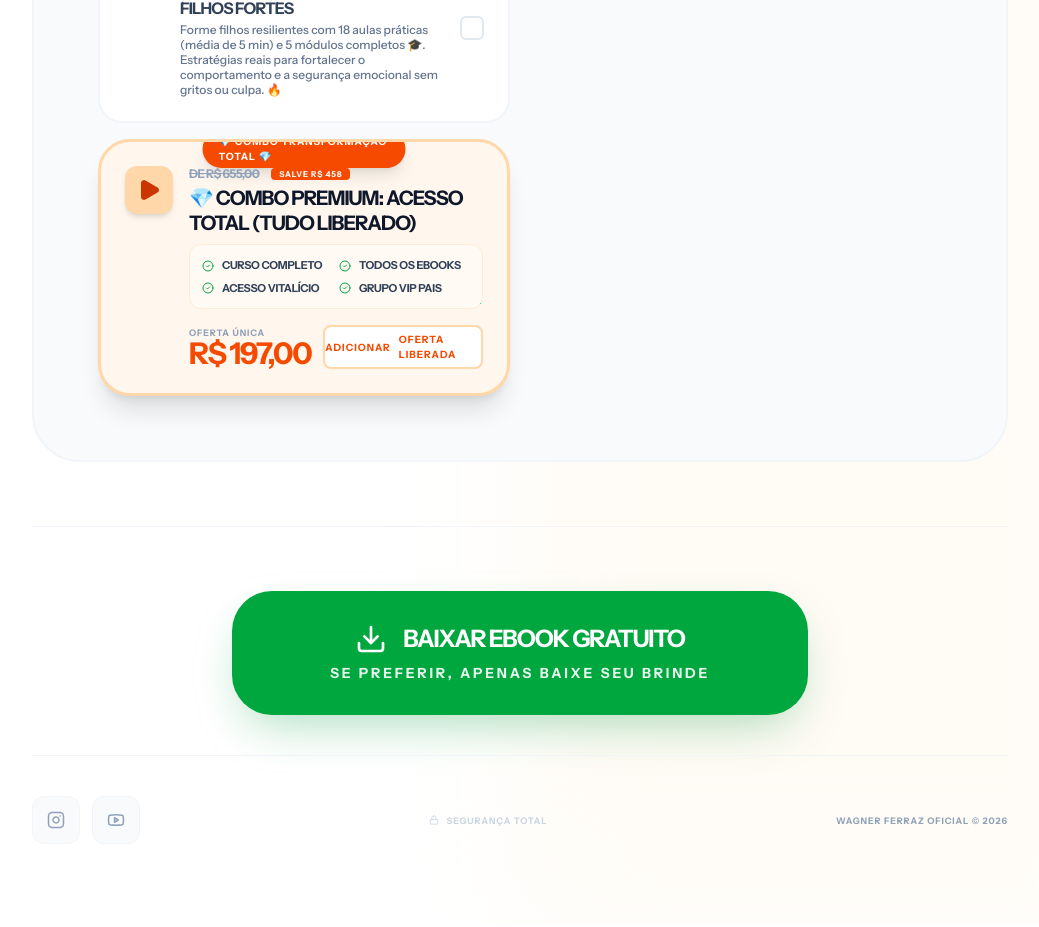
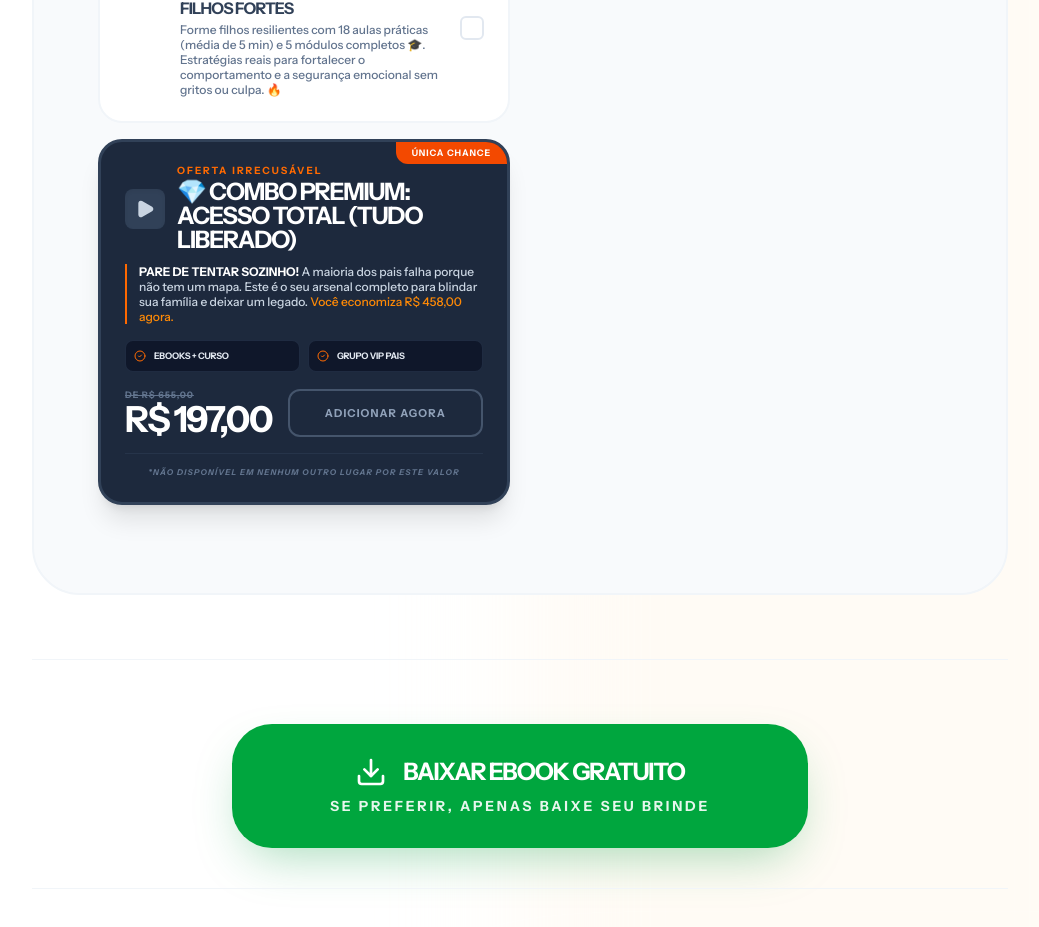
Before and after one commit to wagnerferrazdelima-maker/Paternidade, a React (Vite) app: page /obrigado in a window 1280 px wide. Shown: the part 2286-3213 px from the top of the page, without its empty margins (120-1159 px from the left). Built offline with nearby package versions, Linux system fonts and the light colour scheme.

Commit message:
feat: Improve Thank You page design and UX
Refactors the "Thank You" page component to enhance visual appeal and user experience. Includes style updates for offer cards, badge placement, and overall layout to better highlight the "Combo Transformação Total" and create a more engaging user flow.

```diff
--- a/src/ThankYou.tsx
+++ b/src/ThankYou.tsx
@@ -289,72 +289,76 @@ export default function ThankYou() {
                         <div
                           key={bump.id}
                           onClick={() => toggleBump(bump.id)}
-                          className={`relative p-4 sm:p-6 rounded-[2rem] border-[3px] transition-all cursor-pointer group overflow-hidden ${
+                          className={`relative p-5 sm:p-6 rounded-[1.5rem] border-[3px] transition-all cursor-pointer group overflow-hidden mb-6 ${
                             isSelected
-                              ? 'bg-orange-100 border-orange-600 ring-4 ring-orange-600/10 shadow-2xl'
-                              : 'bg-orange-50 border-orange-200 shadow-xl hover:border-orange-400'
+                              ? 'bg-slate-900 border-orange-500 ring-4 ring-orange-500/20 shadow-2xl scale-[1.01]'
+                              : 'bg-slate-800 border-slate-700 shadow-xl hover:border-orange-500/50'
                           }`}
                         >
-                          <div className="absolute -top-3 left-1/2 -translate-x-1/2 bg-orange-600 text-white text-[8px] sm:text-[10px] font-black px-4 py-1 rounded-full shadow-lg z-10 uppercase tracking-widest flex items-center gap-2">
-                             💎 COMBO TRANSFORMAÇÃO TOTAL 💎
+                          {/* Sabri Suby Style Badge */}
+                          <div className="absolute top-0 right-0 bg-orange-600 text-white text-[9px] font-black px-4 py-1 rounded-bl-xl z-20 uppercase tracking-widest animate-pulse">
+                             Única Chance
                           </div>
 
-                          <div className="flex flex-col sm:flex-row items-start gap-4 relative z-10">
-                            <div className={`h-12 w-12 shrink-0 rounded-xl flex items-center justify-center transition-colors shadow-md ${
-                              isSelected ? 'bg-orange-600 text-white' : 'bg-orange-200 text-orange-700'
+                          <div className="relative z-10">
+                            <div className="flex items-center gap-3 mb-3">
+                              <div className={`h-10 w-10 shrink-0 rounded-lg flex items-center justify-center shadow-inner ${
+                                isSelected ? 'bg-orange-600 text-white' : 'bg-slate-700 text-slate-300'
                               }`}>
-                              <Play size={24} fill="currentColor" />
+                                <Play size={20} fill="currentColor" />
                               </div>
-
-                            <div className="flex-1">
-                              <div className="flex flex-wrap items-center gap-x-3 gap-y-1 mb-1">
-                                <span className="text-[10px] sm:text-xs font-bold uppercase tracking-tighter line-through text-slate-400">De R$ {bump.oldPrice.toFixed(2).replace('.', ',')}</span>
-                                <div className="bg-orange-600 text-white px-2 py-0.5 rounded text-[8px] font-black uppercase tracking-widest leading-none">SALVE R$ 458</div>
-                              </div>
-
-                              <h4 className="text-base sm:text-xl font-black text-slate-900 uppercase tracking-tighter mb-2 leading-tight">
+                              <div>
+                                <span className="block text-[10px] font-black text-orange-500 uppercase tracking-[0.2em] leading-none mb-1">Oferta Irrecusável</span>
+                                <h4 className="text-lg sm:text-2xl font-black text-white uppercase tracking-tighter leading-none">
                                   {bump.title}
                                 </h4>
-
-                              <div className="grid grid-cols-1 sm:grid-cols-2 gap-1.5 mb-4 bg-white/40 p-3 rounded-xl border border-orange-200/40">
-                                <div className="flex items-center gap-2 text-[10px] sm:text-[11px] font-bold text-slate-700 uppercase tracking-tight">
-                                  <CheckCircle2 size={12} className="text-green-600 shrink-0" />
-                                  <span>CURSO COMPLETO</span>
-                                </div>
-                                <div className="flex items-center gap-2 text-[10px] sm:text-[11px] font-bold text-slate-700 uppercase tracking-tight">
-                                  <CheckCircle2 size={12} className="text-green-600 shrink-0" />
-                                  <span>TODOS OS EBOOKS</span>
-                                </div>
-                                <div className="flex items-center gap-2 text-[10px] sm:text-[11px] font-bold text-slate-700 uppercase tracking-tight">
-                                  <CheckCircle2 size={12} className="text-green-600 shrink-0" />
-                                  <span>ACESSO VITALÍCIO</span>
-                                </div>
-                                <div className="flex items-center gap-2 text-[10px] sm:text-[11px] font-bold text-slate-700 uppercase tracking-tight">
-                                  <CheckCircle2 size={12} className="text-green-600 shrink-0" />
-                                  <span>GRUPO VIP PAIS</span>
                               </div>
                             </div>
 
-                              <div className="flex flex-col sm:flex-row items-center gap-3">
+                            <p className="text-[11px] sm:text-xs text-slate-300 font-medium leading-tight mb-4 border-l-2 border-orange-500 pl-3">
+                              <span className="text-white font-bold">PARE DE TENTAR SOZINHO!</span> A maioria dos pais falha porque não tem um mapa. Este é o seu arsenal completo para blindar sua família e deixar um legado. <span className="text-orange-400">Você economiza R$ 458,00 agora.</span>
+                            </p>
+
+                            <div className="grid grid-cols-2 gap-2 mb-4">
+                              <div className="bg-slate-950/50 p-2 rounded-lg border border-slate-700/50 flex items-center gap-2">
+                                <CheckCircle2 size={12} className="text-orange-500 shrink-0" />
+                                <span className="text-[9px] font-bold text-slate-200 uppercase tracking-tight">Ebooks + Curso</span>
+                              </div>
+                              <div className="bg-slate-950/50 p-2 rounded-lg border border-slate-700/50 flex items-center gap-2">
+                                <CheckCircle2 size={12} className="text-orange-500 shrink-0" />
+                                <span className="text-[9px] font-bold text-slate-200 uppercase tracking-tight">Grupo VIP Pais</span>
+                              </div>
+                            </div>
+
+                            <div className="flex items-end justify-between gap-4">
                               <div className="flex flex-col">
-                                  <span className="text-[9px] font-black text-slate-400 uppercase tracking-widest">OFERTA ÚNICA</span>
-                                  <p className="text-2xl sm:text-3xl font-black text-orange-600 tracking-tighter leading-none">
+                                <span className="text-[9px] font-bold text-slate-500 uppercase tracking-widest line-through">De R$ 655,00</span>
+                                <p className="text-3xl sm:text-4xl font-black text-white tracking-tighter leading-none">
                                   R$ {bump.price.toFixed(2).replace('.', ',')}
                                 </p>
                               </div>
 
-                                <div className={`flex-1 w-full sm:w-auto h-11 rounded-lg border-2 flex items-center justify-center gap-2 font-black uppercase tracking-widest text-[10px] transition-all ${
-                                  isSelected ? 'bg-orange-600 border-orange-600 text-white shadow-lg shadow-orange-200' : 'bg-white border-orange-200 text-orange-600 hover:bg-orange-100'
+                              <div className={`h-12 flex-1 rounded-xl border-2 flex items-center justify-center gap-2 font-black uppercase tracking-widest text-[11px] transition-all ${
+                                isSelected
+                                  ? 'bg-orange-600 border-orange-600 text-white shadow-lg shadow-orange-500/20'
+                                  : 'bg-transparent border-slate-600 text-slate-400 hover:border-orange-500 hover:text-white'
                               }`}>
-                                   {isSelected ? <CheckCircle2 size={16} /> : <span>ADICIONAR</span>}
-                                   <span>{isSelected ? 'SELECIONADO' : 'OFERTA LIBERADA'}</span>
+                                 {isSelected ? <CheckCircle2 size={18} /> : null}
+                                 <span>{isSelected ? 'SELECIONADO' : 'ADICIONAR AGORA'}</span>
                               </div>
                             </div>
                           </div>
+
+                          {/* Warning text */}
+                          <div className="mt-4 pt-3 border-t border-slate-700/50">
+                             <p className="text-[8px] font-bold text-slate-500 uppercase tracking-[0.15em] text-center italic">
+                               *Não disponível em nenhum outro lugar por este valor
+                             </p>
                           </div>
                         </div>
                       );
                     }
+
 
                     return (
                       <div
```
Lines whose indentation alone changed are shown as unchanged.
